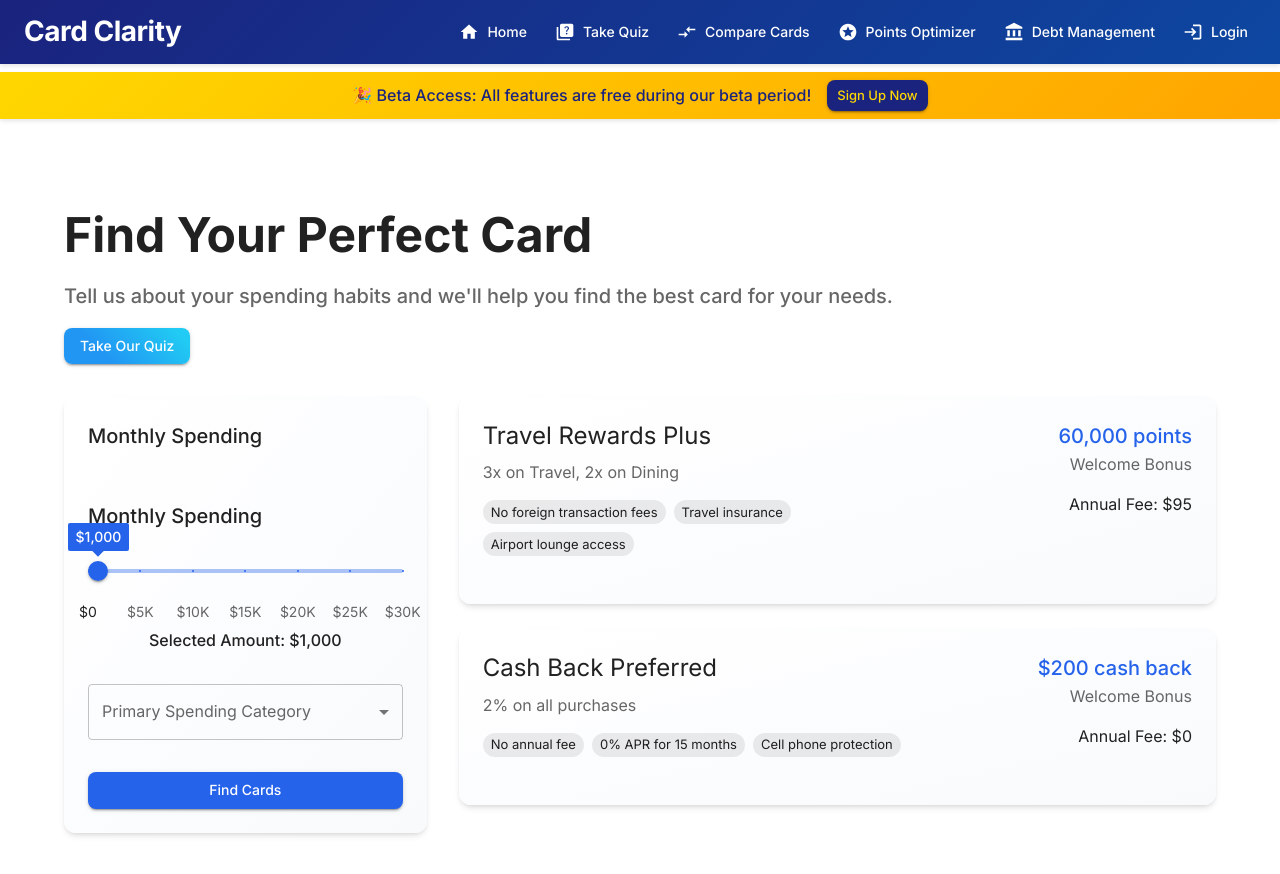
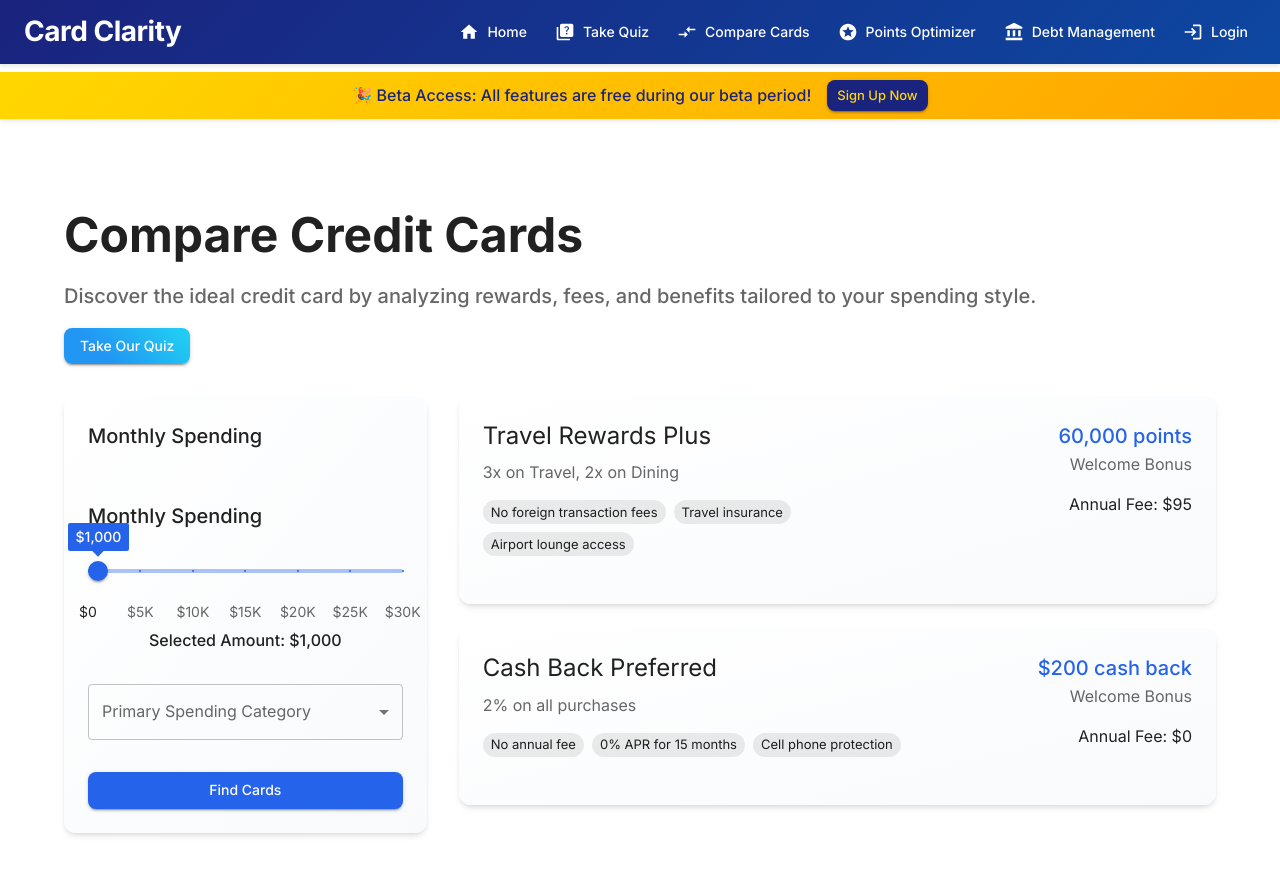
Before and after one commit to nickjackson801/card-clarity, a React (Vite) app: page /compare in a window 1280 px wide. Shown: the top 874 px of the page. Built offline with nearby package versions, Linux system fonts and the light colour scheme.

Commit message:
Update CardComparison page header text

```diff
--- a/src/pages/CardComparison.tsx
+++ b/src/pages/CardComparison.tsx
@@ -57,10 +57,10 @@ const CardComparison = () => {
         transition={{ duration: 0.5 }}
       >
         <Typography variant="h3" component="h1" gutterBottom sx={{ fontWeight: 700 }}>
-          Find Your Perfect Card
+          Compare Credit Cards
         </Typography>
         <Typography variant="h6" color="text.secondary" paragraph>
-          Tell us about your spending habits and we'll help you find the best card for your needs.
+          Discover the ideal credit card by analyzing rewards, fees, and benefits tailored to your spending style.
         </Typography>
         <Box sx={{ display: 'flex', gap: 2, mb: 4 }}>
           <Button
```
